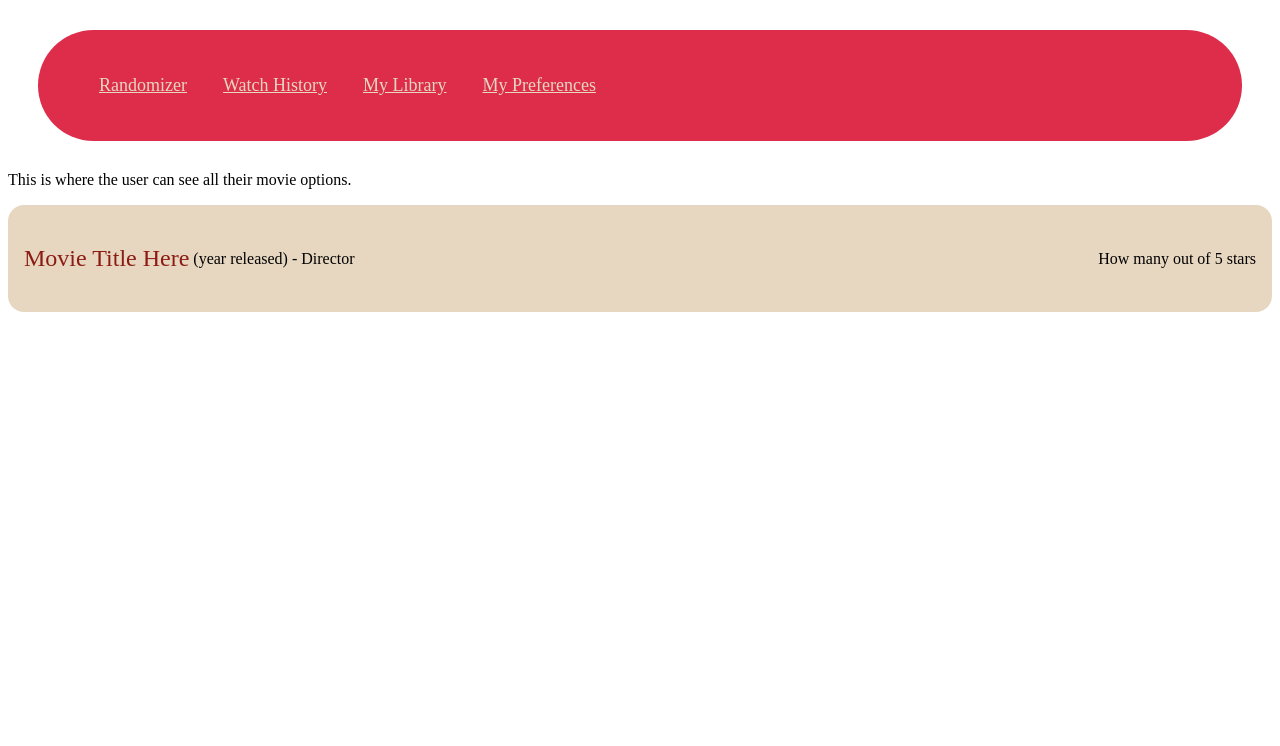
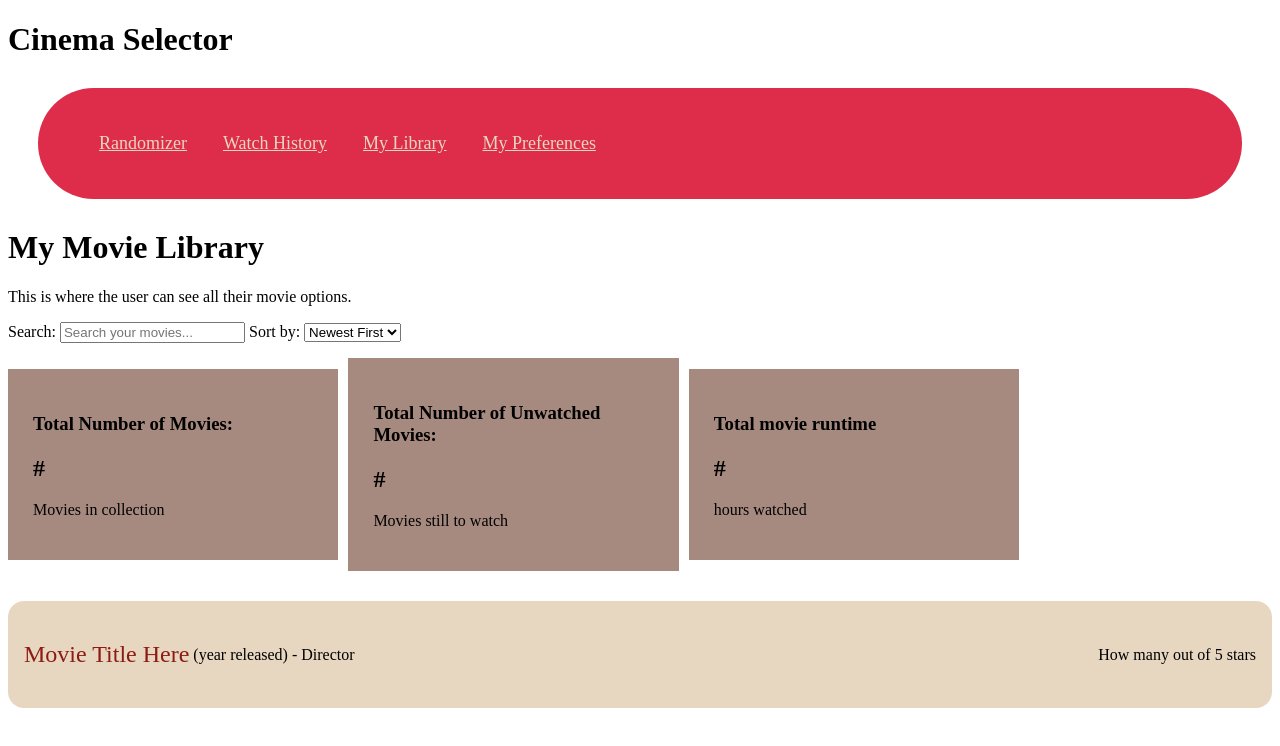
Before and after one commit to Etown-CS310/Cinema_Selector, a plain HTML site: page library.html in a window 1280 px wide. Drawn offline with Linux system fonts and the light colour scheme.

Commit message:
Updates to Movie Library Page

```diff
--- a/library.html
+++ b/library.html
@@ -9,6 +9,7 @@
     <link rel="stylesheet" href="style.css">
 </head>
 <header>
+    <h1>Cinema Selector</h1>
     <div class="nav">
         <a href="index.html">Randomizer</a>
         <a href="history.html">Watch History</a>
@@ -18,7 +19,53 @@
 </header>
 
 <body>
+    <h1>My Movie Library</h1>
     <p>This is where the user can see all their movie options.</p>
+    <div class="Search and Sort">
+        <label for="search">Search:</label>
+        <input type="text" id="searchBar" placeholder="Search your movies...">
+
+        <label for="sortMovies">Sort by: </label>
+        <select id="sortMovies">
+            <option value="newest" selected>Newest First</option>
+            <option value="oldest">Oldest First</option>
+            <!-- These could get moved to their own drop downs -->
+            <optgroup label="By Genre">
+                <option value="action">Action</option>
+                <option value="comedy">Comedy</option>
+                <option value="drama">Drama</option>
+                <option value="horror">Horror</option>
+                <option value="romance">Romance</option>
+                <option value="scifi">Sci-Fi</option>
+                <option value="thriller">Thriller</option>
+                <option value="fantasy">Fantasy</option>
+                <option value="family">Family</option>
+            </optgroup>
+            <optgroup label="Rating">
+                <option value="g">G</option>
+                <option value="pg">PG</option>
+                <option value="pg-13">PG-13</option>
+                <option value="r">R</option>
+            </optgroup>
+        </select>
+    </div>
+    <div class="shelfInfo">
+        <div class="movieTotal">
+            <h3>Total Number of Movies:</h3>
+            <h2>#</h2>
+            <p>Movies in collection</p>
+        </div>
+        <div class="unwatched">
+            <h3>Total Number of Unwatched Movies:</h3>
+            <h2>#</h2>
+            <p>Movies still to watch</p>
+        </div>
+        <div class="runtime">
+            <h3>Total movie runtime</h3>
+            <h2>#</h2>
+            <p>hours watched</p>
+        </div>
+    </div>
     <div class="movie-display">
         <div class="movie-info">
             <div class="movie-header">
--- a/style.css
+++ b/style.css
@@ -39,6 +39,7 @@ a{
     padding: 16px;
     background-color: #E7D7C1;
     border-radius: 16px;
+    margin-top: 30px;
 }
 
 .movie-info{
@@ -75,3 +76,18 @@ a{
     align-items: center;
     gap: 4px;
 }
+
+.shelfInfo{
+    display: flex;
+    align-items: center;
+    justify-items: center;
+    gap: 10px;
+    width: 80%;
+    margin-top: 15px;
+}
+
+.shelfInfo div{
+    background-color: #a78a7f;
+    width: 600px;
+    padding: 25px;
+}
```
Also changed, not shown: index.html (+1 -0 lines).
